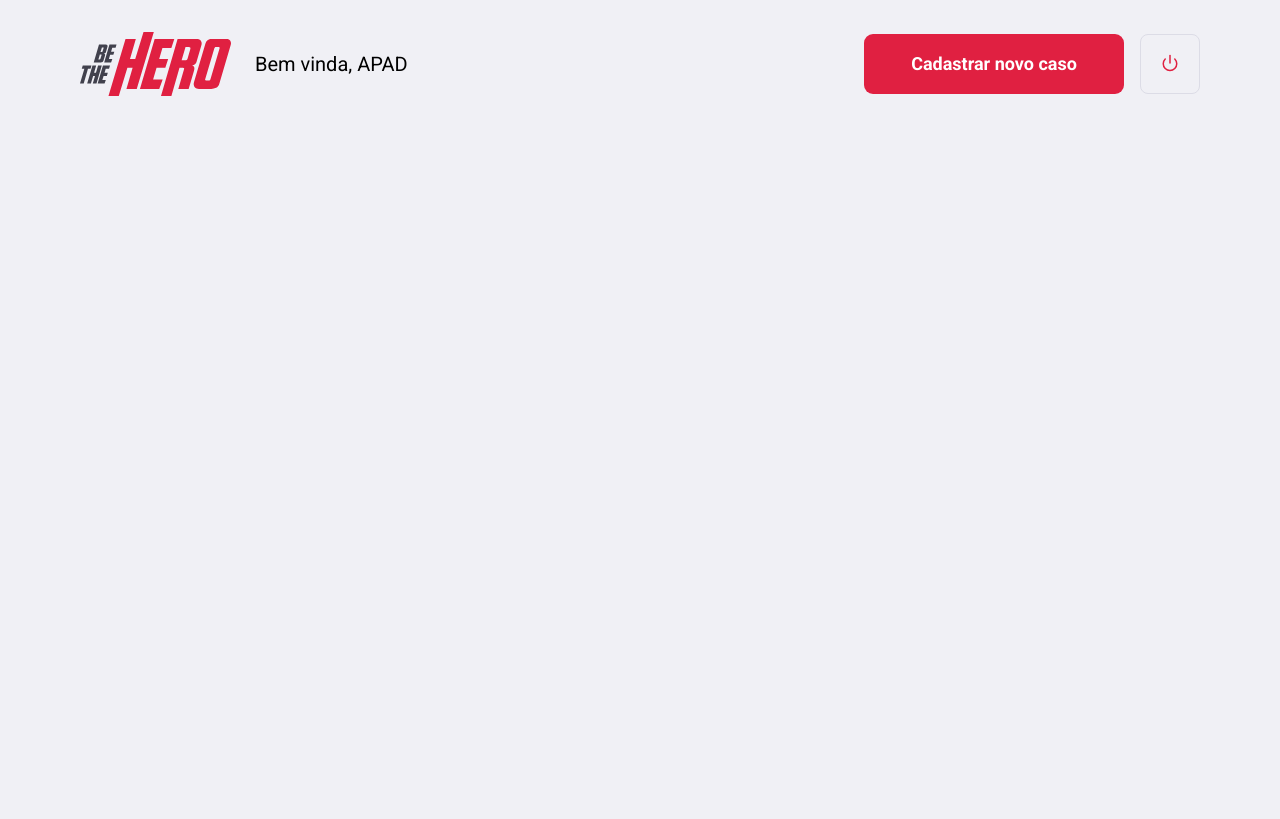
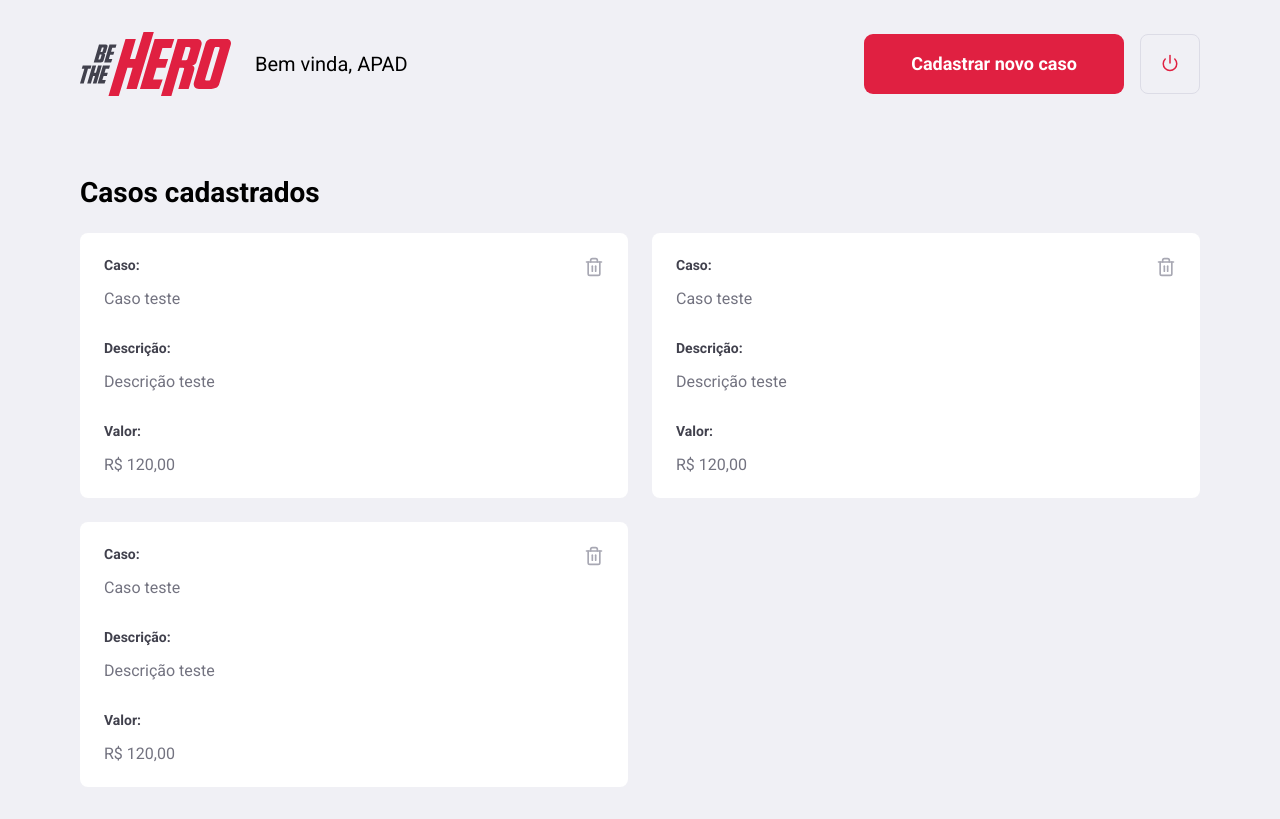
Before and after one commit to pavanetti/be-the-hero, a React (Create React App) app in the folder frontend/: page /profile in a window 1280 px wide. Built offline with nearby package versions, Linux system fonts and the light colour scheme.

Commit message:
Add incidents cards to profile page

```diff
--- a/frontend/src/pages/Profile/index.js
+++ b/frontend/src/pages/Profile/index.js
@@ -13,13 +13,62 @@ export default function Profile() {
         <img src={logo} alt="" />
         <span>Bem vinda, APAD</span>
 
-        <Link className="button" to="/indidents/new">
+        <Link className="button" to="/incidents/new">
           Cadastrar novo caso
         </Link>
         <button type="button">
           <FiPower size={18} color="#e02041" />
         </button>
       </header>
+
+      <h1>Casos cadastrados</h1>
+
+      <ul>
+        <li>
+          <strong>Caso:</strong>
+          <p>Caso teste</p>
+
+          <strong>Descrição:</strong>
+          <p>Descrição teste</p>
+
+          <strong>Valor:</strong>
+          <p>R$ 120,00</p>
+
+          <button type="button">
+            <FiTrash2 size={20} color="#a8a8b3" />
+          </button>
+        </li>
+
+        <li>
+          <strong>Caso:</strong>
+          <p>Caso teste</p>
+
+          <strong>Descrição:</strong>
+          <p>Descrição teste</p>
+
+          <strong>Valor:</strong>
+          <p>R$ 120,00</p>
+
+          <button type="button">
+            <FiTrash2 size={20} color="#a8a8b3" />
+          </button>
+        </li>
+
+        <li>
+          <strong>Caso:</strong>
+          <p>Caso teste</p>
+
+          <strong>Descrição:</strong>
+          <p>Descrição teste</p>
+
+          <strong>Valor:</strong>
+          <p>R$ 120,00</p>
+
+          <button type="button">
+            <FiTrash2 size={20} color="#a8a8b3" />
+          </button>
+        </li>
+      </ul>
     </div>
   );
 }
--- a/frontend/src/pages/Profile/styles.css
+++ b/frontend/src/pages/Profile/styles.css
@@ -38,3 +38,50 @@
 .profile-container header button:hover {
   border-color: #999;
 }
+
+.profile-container h1 {
+  margin-top: 80px;
+  margin-bottom: 24px;
+}
+
+.profile-container ul {
+  display: grid;
+  grid-template-columns: repeat(2, 1fr);
+  grid-gap: 24px;
+  list-style: none;
+}
+
+.profile-container ul li {
+  background: white;
+  padding: 24px;
+  border-radius: 8px;
+  position: relative;
+}
+
+.profile-container ul li button {
+  position: absolute;
+  right: 24px;
+  top: 24px;
+  border: 0;
+  background: transparent;
+}
+
+.profile-container ul li button:hover {
+  opacity: 0.8;
+}
+
+.profile-container ul li strong {
+  display: block;
+  margin-bottom: 16px;
+  color: #41414d;
+}
+
+.profile-container ul li p + strong {
+  margin-top: 32px;
+}
+
+.profile-container ul li p {
+  color: #737380;
+  line-height: 21 px;
+  font-size: 16px;
+}
```
